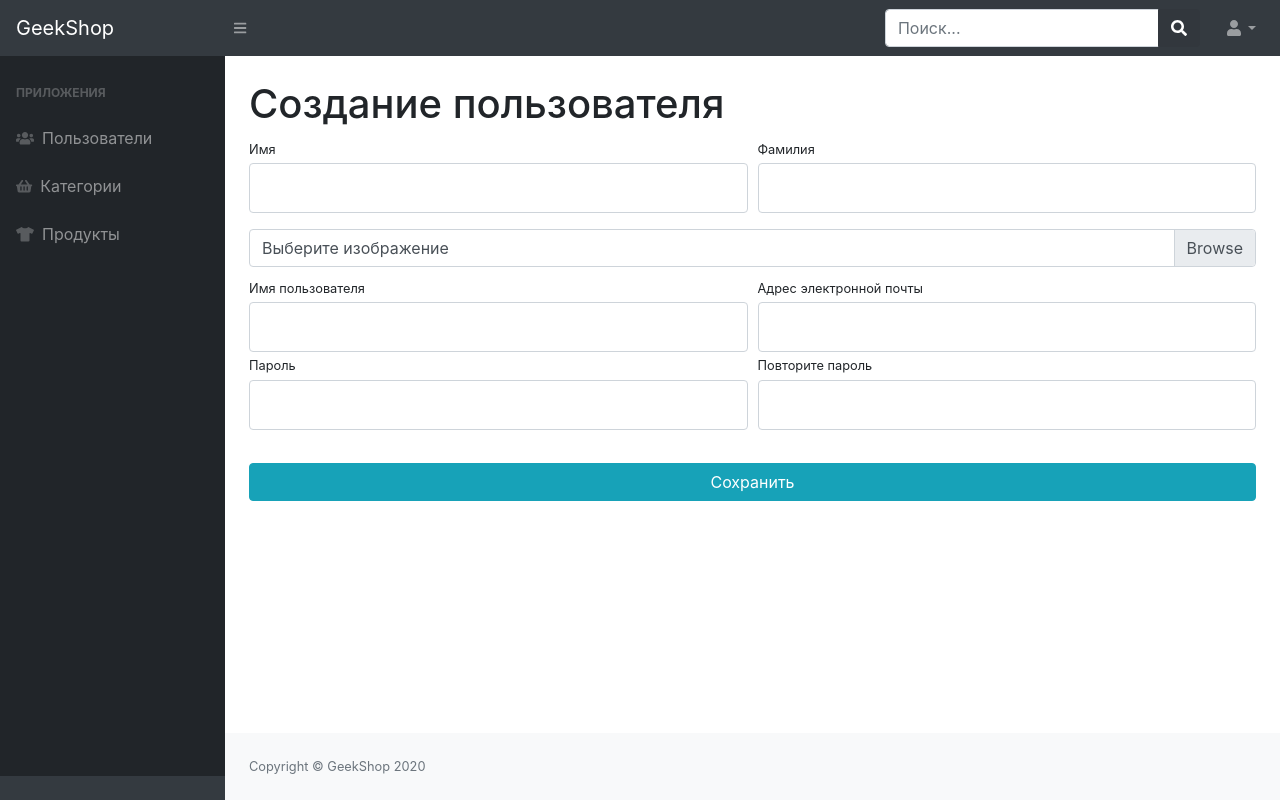
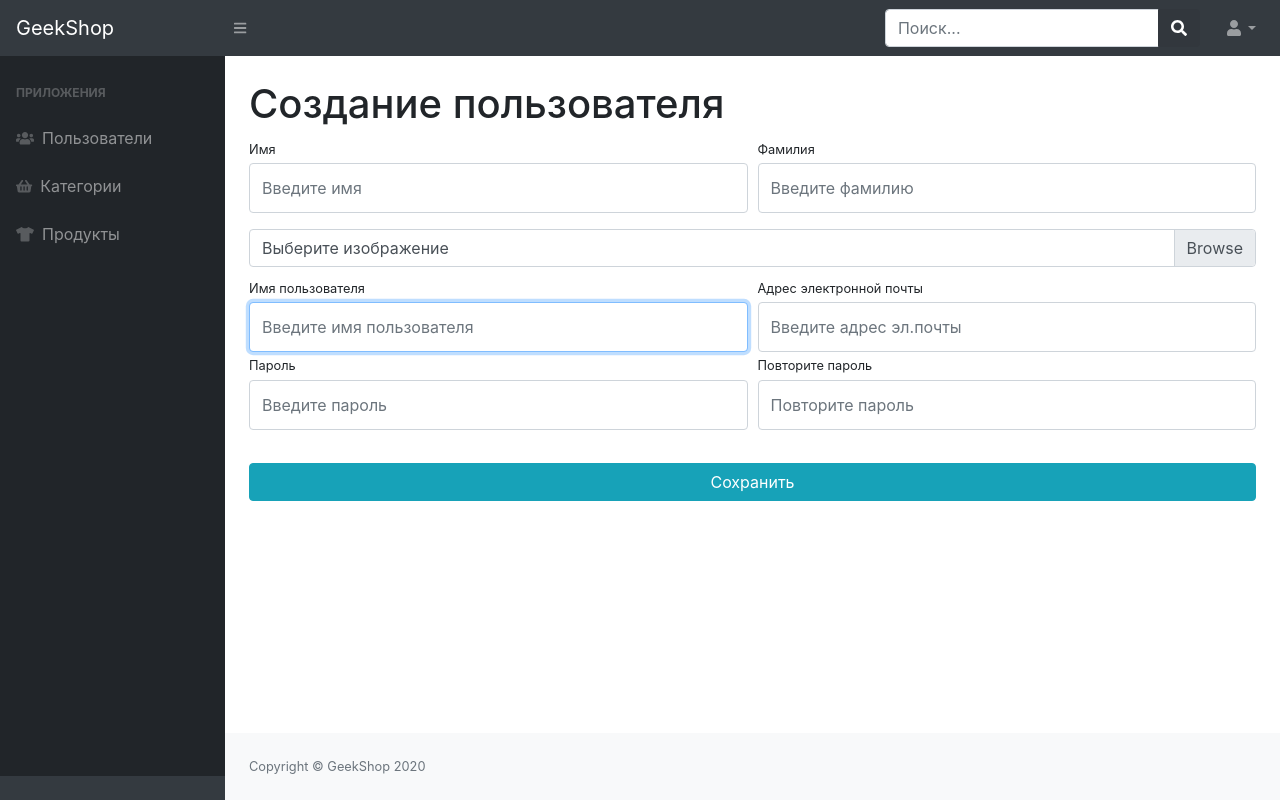
Before and after one commit to MrWindmark/mercuryShop, a Django app: page /stuff-admin/create-user/ in a window 1280 px wide. Run offline with Django 3.2, Linux system fonts and the light colour scheme; parts of the project's set-up code (start-up, migrations or seed data) failed here and were passed over; some libraries are stand-ins or nearby versions.

Commit message:
Admin can create user now, all functions for it work properly

```diff
--- /dev/null
+++ b/adminapp/forms.py
@@ -0,0 +1,27 @@
+from authapp.forms import FormUserRegister, FormUserProfile
+from authapp.models import User
+from django import forms
+
+
+class UserAdminRegistrarionForm(FormUserRegister):
+    avatar = forms.ImageField(widget=forms.FileInput(), required=False)
+
+    class Meta:
+        model = User
+        fields = ('first_name', 'last_name', 'username', 'email', 'password1', 'password2')
+
+    def __init__(self, *args, **kwargs):
+        super(UserAdminRegistrarionForm, self).__init__(*args, **kwargs)
+        self.fields['avatar'].widget.attrs['class'] = 'custom-file-input'
+
+
+class UserAdminChangeForm(FormUserProfile):
+    avatar = forms.ImageField(widget=forms.FileInput(), required=False)
+
+    class Meta:
+        model = User
+        fields = ('first_name', 'last_name', 'avatar', 'username', 'email', 'birth_date')
+
+    def __init__(self, *args, **kwargs):
+        super(FormUserProfile, self).__init__(*args, **kwargs)
+        self.fields['avatar'].widget.attrs['class'] = 'custom-file-input'
--- a/adminapp/templates/adminapp/admin-users-create.html
+++ b/adminapp/templates/adminapp/admin-users-create.html
@@ -4,52 +4,49 @@
 {% block main %}
     <div class="container-fluid">
         <h1 class="mt-4">Создание пользователя</h1>
-        <form action="">
+        <form action="{% url 'staff_admin:create-user' %}" method='POST' enctype="multipart/form-data">
+            {% csrf_token %}
             <div class="form-row">
                 <div class="col-lg-6">
                     <div class="form-group">
-                        <label class="small mb-1" for="inputFirstName">Имя</label>
-                        <input class="form-control py-4" id="inputFirstName" type="text"/>
+                        <label class="small mb-1" for="{{ form.first_name.id_for_label }}">Имя</label>
+                        {{ form.first_name }}
                     </div>
                 </div>
                 <div class="col-lg-6">
                     <div class="form-group">
-                        <label class="small mb-1" for="inputLastName">Фамилия</label>
-                        <input class="form-control py-4" id="inputLastName" type="text"/>
+                        <label class="small mb-1" for="{{ form.last_name.id_for_label }}">Фамилия</label>
+                        {{ form.last_name }}
                     </div>
                 </div>
             </div>
             <div class="form-row mb-2">
                 <div class="col-lg-12">
                     <div class="custom-file">
-                        <input type="file" class="custom-file-input" id="userAvatar" size="50">
-                        <label class="custom-file-label" for="userAvatar">Выберите изображение</label>
+                        {{ form.avatar }}
+                        <label class="custom-file-label" for="{{ form.avatar.id_for_label }}">Выберите изображение</label>
                     </div>
                 </div>
             </div>
             <div class="form-row">
                 <div class="col-lg-6">
-                    <label class="small mb-1" for="inputUsername">Имя пользователя</label>
-                    <input class="form-control py-4" id="inputUsername" type="text"
-                           aria-describedby="usernameHelp"/>
+                    <label class="small mb-1" for="{{ form.username.id_for_username }}">Имя пользователя</label>
+                    {{ form.username }}
                 </div>
                 <div class="col-lg-6">
-                    <label class="small mb-1" for="inputEmailAddress">Адрес электронной
+                    <label class="small mb-1" for="{{ form.email.id_for_label }}">Адрес электронной
                         почты</label>
-                    <input class="form-control py-4" id="inputEmailAddress" type="email"
-                           aria-describedby="emailHelp"/>
+                    {{ form.email }}
                 </div>
             </div>
             <div class="form-row">
                 <div class="col-lg-6">
-                    <label class="small mb-1" for="inputPassword1">Пароль</label>
-                    <input class="form-control py-4" id="inputPassword1" type="text"
-                           aria-describedby="password1Help"/>
+                    <label class="small mb-1" for="{{ form.password1.id_for_label }}">Пароль</label>
+                    {{ form.password1 }}
                 </div>
                 <div class="col-lg-6">
-                    <label class="small mb-1" for="inputPassword2">Повторите пароль</label>
-                    <input class="form-control py-4" id="inputPassword2" type="text"
-                           aria-describedby="password2Help"/>
+                    <label class="small mb-1" for="{{ form.password2.id_for_label }}">Повторите пароль</label>
+                    {{ form.password2 }}
                 </div>
             </div>
             <div class="form-row">
--- a/adminapp/templates/adminapp/admin-users-update-delete.html
+++ b/adminapp/templates/adminapp/admin-users-update-delete.html
@@ -5,7 +5,8 @@
     <div class="container-fluid">
         <h1 class="mt-4">Редактирование пользователя | valeriy</h1>
         <div class="card-body">
-            <form action="">
+            <form action="{% url 'staff_admin:update_user' %}" method='POST' enctype="multipart/form-data">
+                {% csrf_token %}
                 <div class="form-row">
                     <div class="col-lg-6">
                         <div class="form-group">
--- a/adminapp/views.py
+++ b/adminapp/views.py
@@ -1,6 +1,10 @@
+from django.contrib import messages
+from django.http import HttpResponseRedirect
 from django.shortcuts import render
+from django.urls import reverse
 
 from authapp.models import User
+from adminapp.forms import UserAdminRegistrarionForm
 
 # Create your views here.
 
@@ -10,7 +14,15 @@ def index(request):
 
 
 def admin_user_create(request):
-    return render(request, 'adminapp/admin-users-create.html')
+    if request.method == 'POST':
+        form = UserAdminRegistrarionForm(data=request.POST, files=request.FILES)
+        if form.is_valid():
+            form.save()
+            return HttpResponseRedirect(reverse('adminapp:users_read'))
+    else:
+        form = UserAdminRegistrarionForm()
+    context = {'form': form}
+    return render(request, 'adminapp/admin-users-create.html', context)
 
 
 def admin_user_read(request):
--- a/authapp/forms.py
+++ b/authapp/forms.py
@@ -36,7 +36,7 @@ class FormUserRegister(UserCreationForm):
 
 
 class FormUserProfile(UserChangeForm):
-    avatar = forms.ImageField(widget=forms.FileInput())
+    avatar = forms.ImageField(widget=forms.FileInput(), required=False)
 
     class Meta:
         model = User
```
